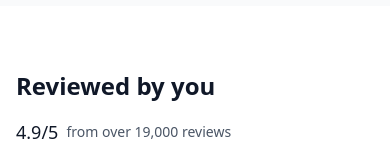
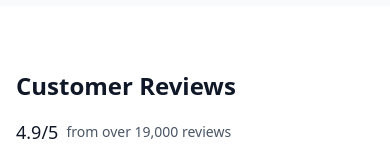
Before and after one commit to Harziz712/twif, a Next.js app: page / in a window 390 px wide. Shown: the part 11707-11867 px from the top of the page. Built offline with nearby package versions, Linux system fonts and the light colour scheme.

Commit message:
fix:mobile responsiveness

```diff
--- a/components/ReviewSection.tsx
+++ b/components/ReviewSection.tsx
@@ -37,7 +37,7 @@ const ReviewSection = () => {
       <div className="max-w-6xl mx-auto">
         <div className="flex flex-col md:flex-row md:justify-between md:items-center mb-10">
           <h2 className="text-2xl md:text-3xl font-semibold text-gray-900 mb-4 md:mb-0">
-            Reviewed by you
+            Customer Reviews
           </h2>
           <div className="flex items-center gap-2">
             <span className="text-lg font-medium text-gray-900">4.9/5</span>
```
